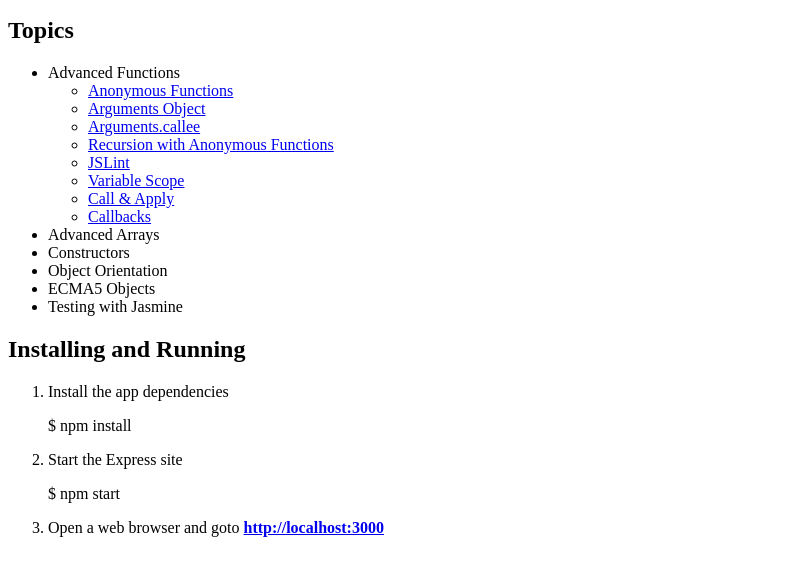
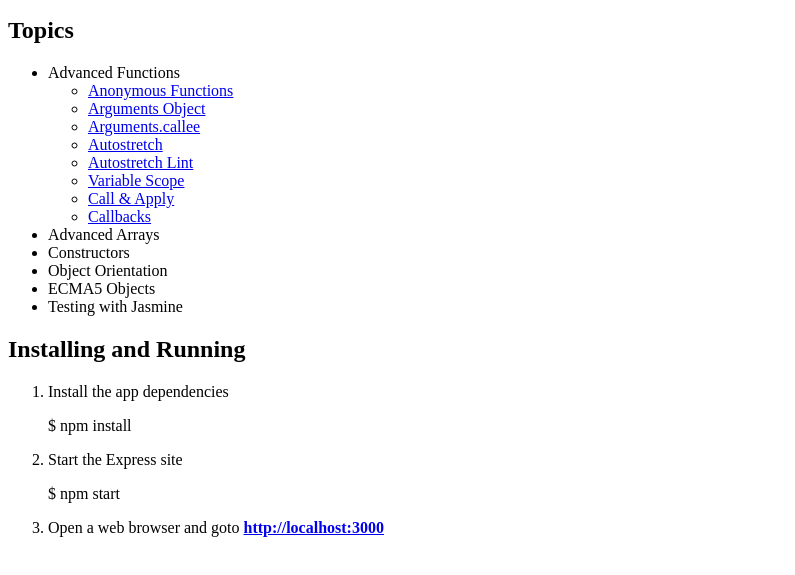
Before and after one commit to HansS/javascript-advanced-galvanize, a website: page class-files/index.html in a window 1280 px wide. Shown: the part 101-676 px from the top of the page, without its empty margins (0-795 px from the left). Drawn offline with Linux system fonts and the light colour scheme.

Commit message:
Fixes a broken link

```diff
--- a/class-files/index.html
+++ b/class-files/index.html
@@ -121,8 +121,8 @@
 <li><a href="advanced-functions/anonymous-functions.html">Anonymous Functions</a></li>
 <li><a href="advanced-functions/arguments-object.html">Arguments Object</a></li>
 <li><a href="advanced-functions/arguments-callee.html">Arguments.callee</a></li>
-<li><a href="advanced-functions/recursion.html">Recursion with Anonymous Functions</a></li>
-<li><a href="advanced-functions/jslint.html">JSLint</a></li>
+<li><a href="advanced-functions/autostretch.html">Autostretch</a></li>
+<li><a href="advanced-functions/autostretch-lint.html">Autostretch Lint</a></li>
 <li><a href="advanced-functions/variable-scope.html">Variable Scope</a></li>
 <li><a href="advanced-functions/call-apply.html">Call &amp; Apply</a></li>
 <li><a href="advanced-functions/callbacks.html">Callbacks</a></li>
```
